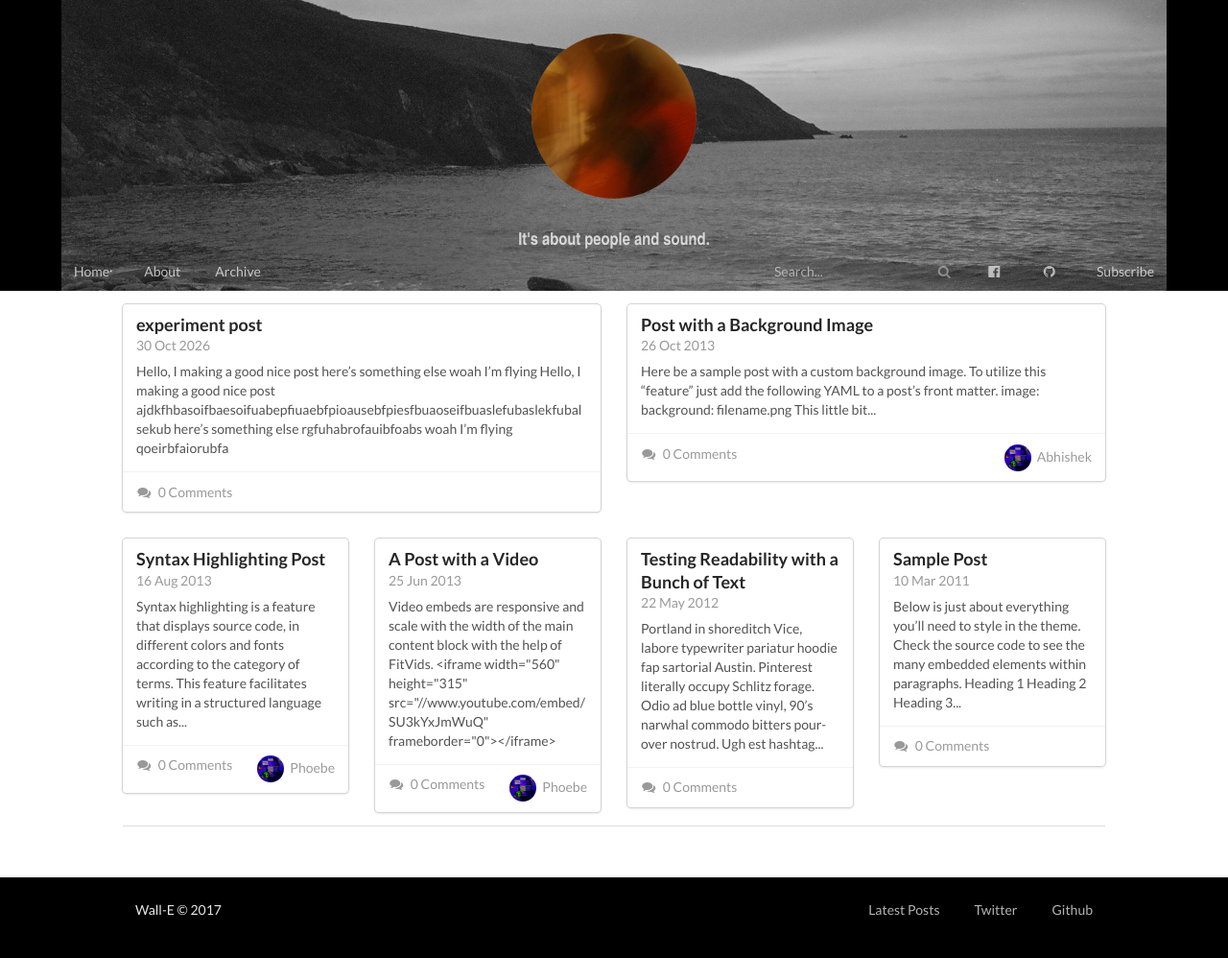
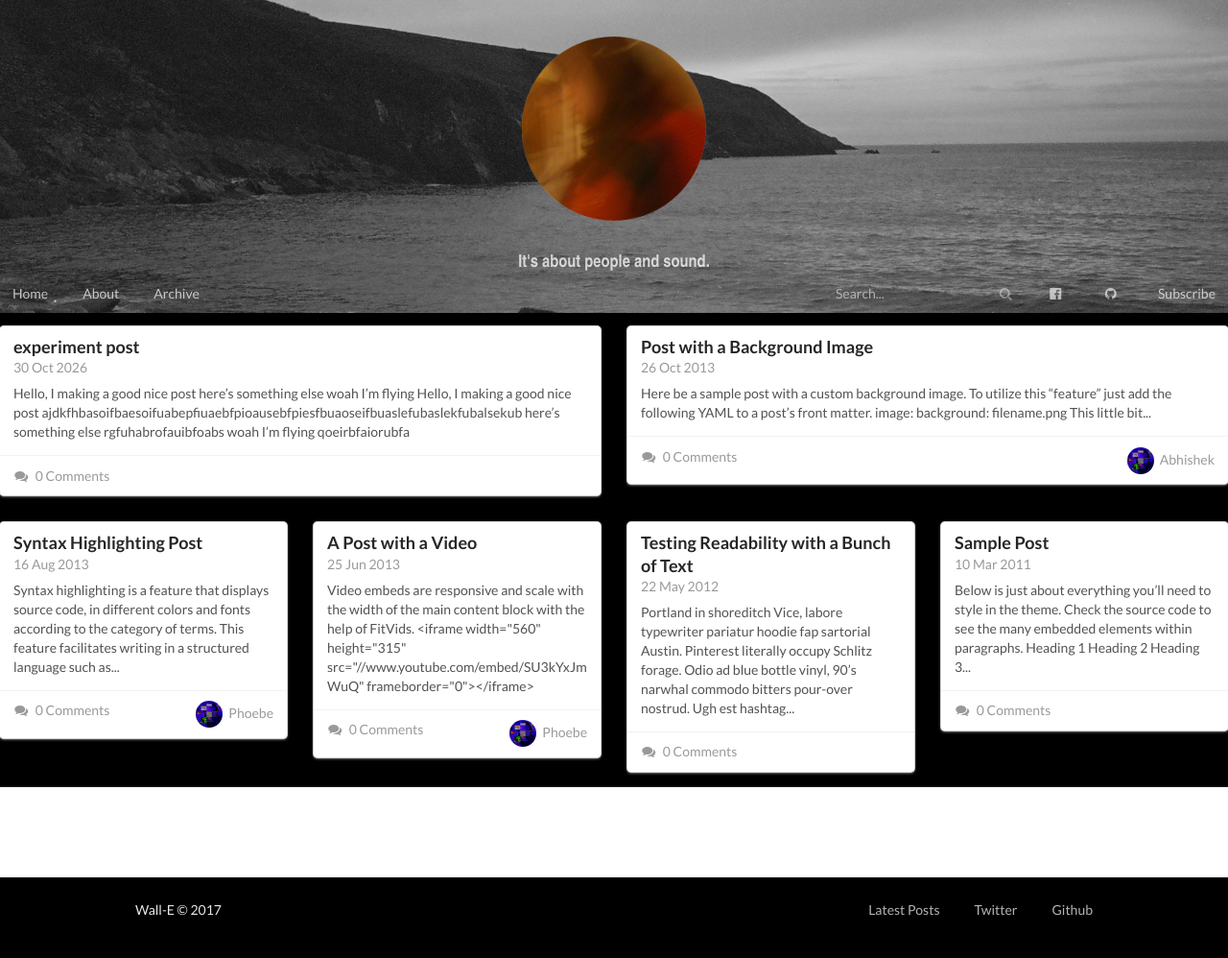
Before and after one commit to ZOOCHOSIS-BLOG/ZOOCHOSIS-BLOG.github.io, a Jekyll site: the page built from index.html, in a window 1280 px wide. Shown: the whole page at 96% size. Built offline with Jekyll 4.4.1, drawn with Linux system fonts in a browser that asks for light colours; some web fonts are replaced; the list of posts is cut into pages by our own code; comment, search, counter and statistics services are not loaded.

Commit message:
formatting .5

```diff
--- a/assets/css/main.css
+++ b/assets/css/main.css
@@ -1,6 +1,5 @@
 
-    /* Import League Gothic <3
-*/
+    /* Import League Gothic <3*/
 @font-face {
     font-family: 'League Gothic';
     src: url('leaguegothic-regular-webfont.eot');
@@ -28,7 +27,7 @@ img, video, iframe {
 }
 
 header {
-    max-width: 90%;
+    max-width: 100%;
     margin: 0 auto;
     background-image: url(/assets/img/bg.jpg);
     background-size: cover;
@@ -91,9 +90,11 @@ footer {
 /* main */
 
 main {
-    max-width: 80%;
+    max-width: 100%;
     margin: 0 auto;
     padding-top: 1rem;
+    color: white;
+    background-color: black;
 }
 
 .ui.card {
@@ -132,3 +133,5 @@ main {
     background-color: black;
     padding: 1rem;
 }
+
+/* /post */
```
